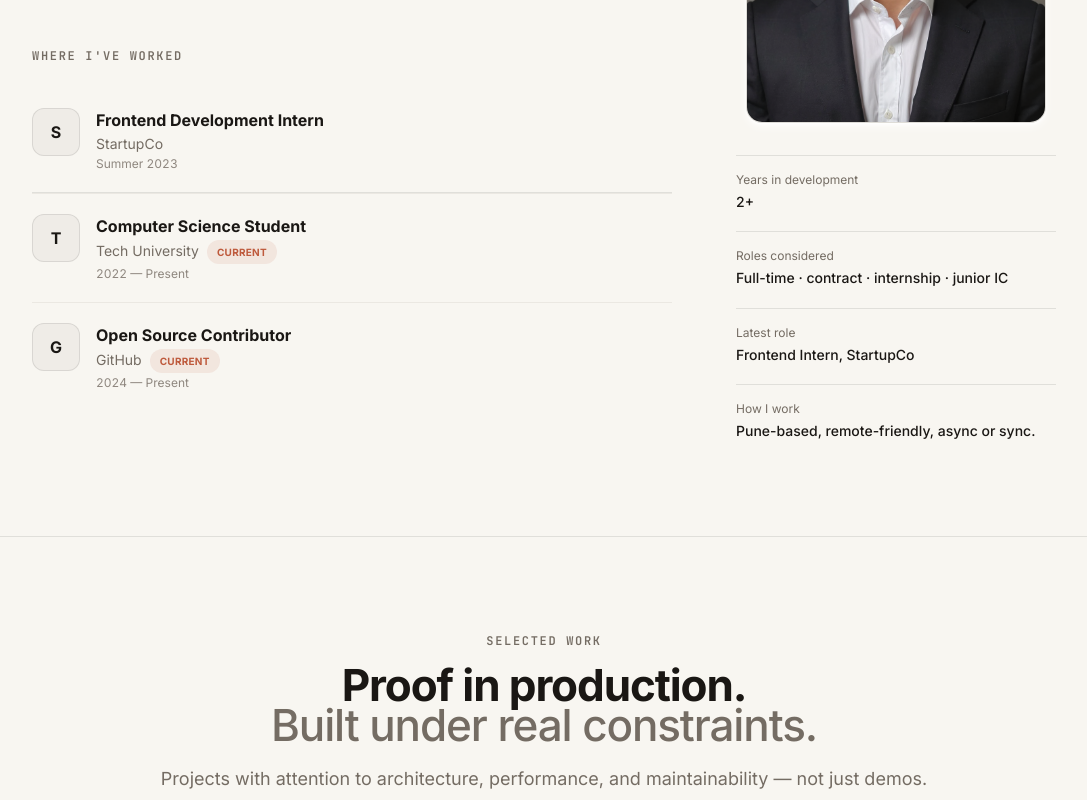
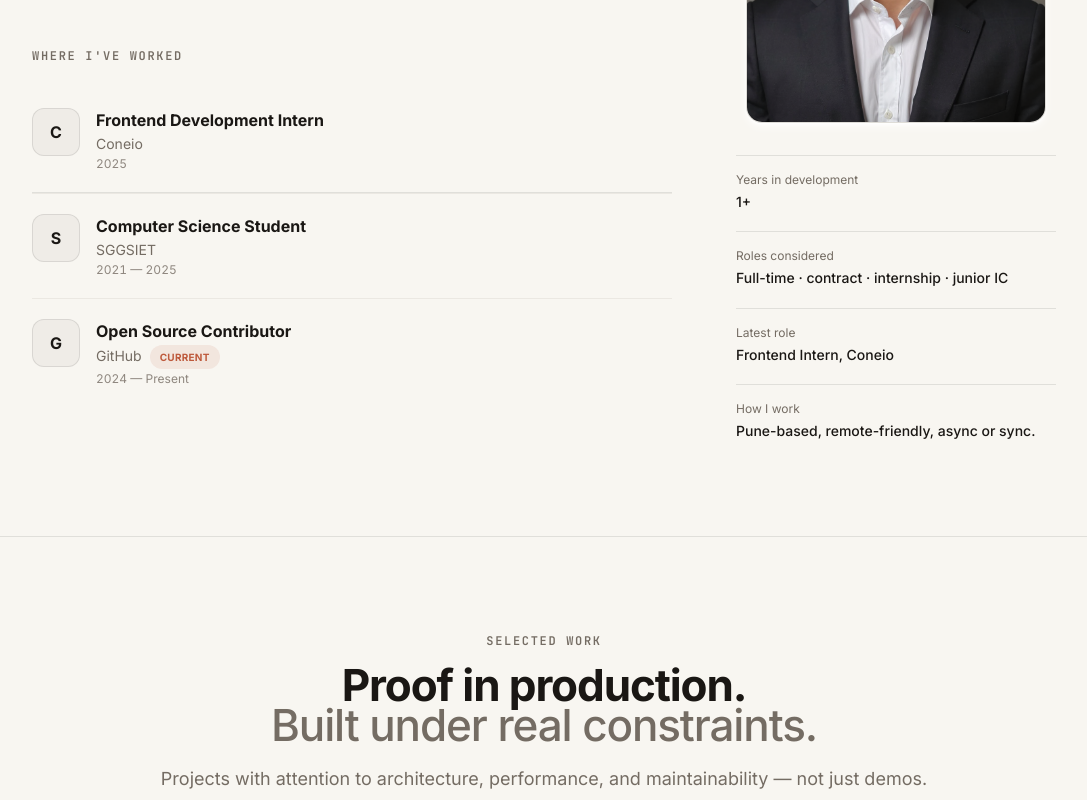
Before and after one commit to ansariamann/portfolio, a Next.js app: page / in a window 1280 px wide. Shown: the part 1460-2260 px from the top of the page, without its empty margins (96-1183 px from the left). Built offline with nearby package versions, Linux system fonts and the light colour scheme.

Commit message:
fix: update experience data and profile stats for accuracy

```diff
--- a/components/layout/Footer.tsx
+++ b/components/layout/Footer.tsx
@@ -12,12 +12,12 @@ const footerNav = [
 ];
 
 const socialLinks = [
-  { icon: Github, href: "https://github.com/ansariamann", label: "GitHub" },
   {
     icon: Linkedin,
     href: "https://linkedin.com/in/-aman-ansari",
     label: "LinkedIn",
   },
+  { icon: Github, href: "https://github.com/ansariamann", label: "GitHub" },
   { icon: Twitter, href: "https://twitter.com/thoht_z", label: "Twitter" },
   {
     icon: Mail,
@@ -33,11 +33,12 @@ export default function Footer() {
         <div className="grid gap-10 md:grid-cols-2 lg:grid-cols-3 max-w-5xl mx-auto">
           <div>
             <p className="text-base font-bold text-foreground">
-              © {new Date().getFullYear()} {siteConfig.author?.name ?? "Aman Ansari"}
+              © {new Date().getFullYear()}{" "}
+              {siteConfig.author?.name ?? "Aman Ansari"}
             </p>
             <p className="mt-2 text-sm text-muted-foreground leading-relaxed max-w-xs">
-              Full-stack development. Systems thinking. Delivery you can ship and
-              measure.
+              Full-stack development. Systems thinking. Delivery you can ship
+              and measure.
             </p>
           </div>
 
--- a/components/sections/ContactSection.tsx
+++ b/components/sections/ContactSection.tsx
@@ -5,16 +5,16 @@ import { cn } from "@/lib/utils";
 
 const socialLinks = [
   {
+    icon: Linkedin,
+    href: "https://linkedin.com/in/-aman-ansari",
+    label: "LinkedIn",
+    bgColor: "bg-[#0a66c2] hover:bg-[#0077b5]",
+  },
+  {
     icon: Github,
     href: "https://github.com/ansariamann",
     label: "GitHub",
     bgColor: "bg-[#24292f] hover:bg-[#1f2328]",
-  },
-  {
-    icon: Linkedin,
-    href: "https://linkedin.com/in/-aman-ansari",
-    label: "LinkedIn",
-    bgColor: "bg-[#0a66c2] hover:bg-[#0077b5]",
   },
   {
     icon: Twitter,
@@ -48,7 +48,8 @@ export default function ContactSection() {
             </h2>
 
             <p className="text-lg text-muted-foreground/90 leading-relaxed max-w-lg mb-12">
-              Tell me what you&apos;re building, the role or engagement type, and your timeline. Short briefs beat polished vagueness.
+              Tell me what you&apos;re building, the role or engagement type,
+              and your timeline. Short briefs beat polished vagueness.
             </p>
 
             <div className="mt-4">
--- a/components/ui/ContactForm.tsx
+++ b/components/ui/ContactForm.tsx
@@ -51,8 +51,10 @@ export default function ContactForm() {
       formData.append("email", sanitizedData.email);
       formData.append("message", sanitizedData.message);
 
-      // Submit to Netlify
-      const response = await fetch("/", {
+      // Submit to Netlify — must POST to the static __forms.html page,
+      // not "/", because output:"standalone" routes all requests through
+      // the Next.js serverless function which swallows the form data.
+      const response = await fetch("/__forms.html", {
         method: "POST",
         headers: {
           "Content-Type": "application/x-www-form-urlencoded",
--- a/data/about.ts
+++ b/data/about.ts
@@ -12,15 +12,15 @@ export const experienceData: ExperienceItem[] = [
   {
     id: "1",
     role: "Frontend Development Intern",
-    company: "StartupCo",
-    period: "Summer 2023",
+    company: "Coneio",
+    period: "2025",
   },
   {
     id: "2",
     role: "Computer Science Student",
-    company: "Tech University",
-    period: "2022 — Present",
-    current: true,
+    company: "SGGSIET",
+    period: "2021 — 2025",
+    current: false,
   },
   {
     id: "3",
@@ -34,7 +34,7 @@ export const experienceData: ExperienceItem[] = [
 export const profileStats = [
   {
     label: "Years in development",
-    value: "2+",
+    value: "1+",
   },
   {
     label: "Roles considered",
@@ -42,7 +42,7 @@ export const profileStats = [
   },
   {
     label: "Latest role",
-    value: "Frontend Intern, StartupCo",
+    value: "Frontend Intern, Coneio",
   },
   {
     label: "How I work",
@@ -144,7 +144,8 @@ export const achievementsData: Achievement[] = [
   {
     id: "4",
     title: "AI Agents Shipped",
-    description: "Autonomous agents built to research, plan, and execute real-world tasks",
+    description:
+      "Autonomous agents built to research, plan, and execute real-world tasks",
     value: "10+",
     icon: "🤖",
     color: "#F59E0B",
--- a/public/__forms.html
+++ b/public/__forms.html
@@ -9,7 +9,9 @@
     <form
       name="contact"
       netlify
+      data-netlify="true"
       netlify-honeypot="bot-field"
+      data-netlify-honeypot="bot-field"
       hidden
     >
       <!-- Must match the form name -->
```
